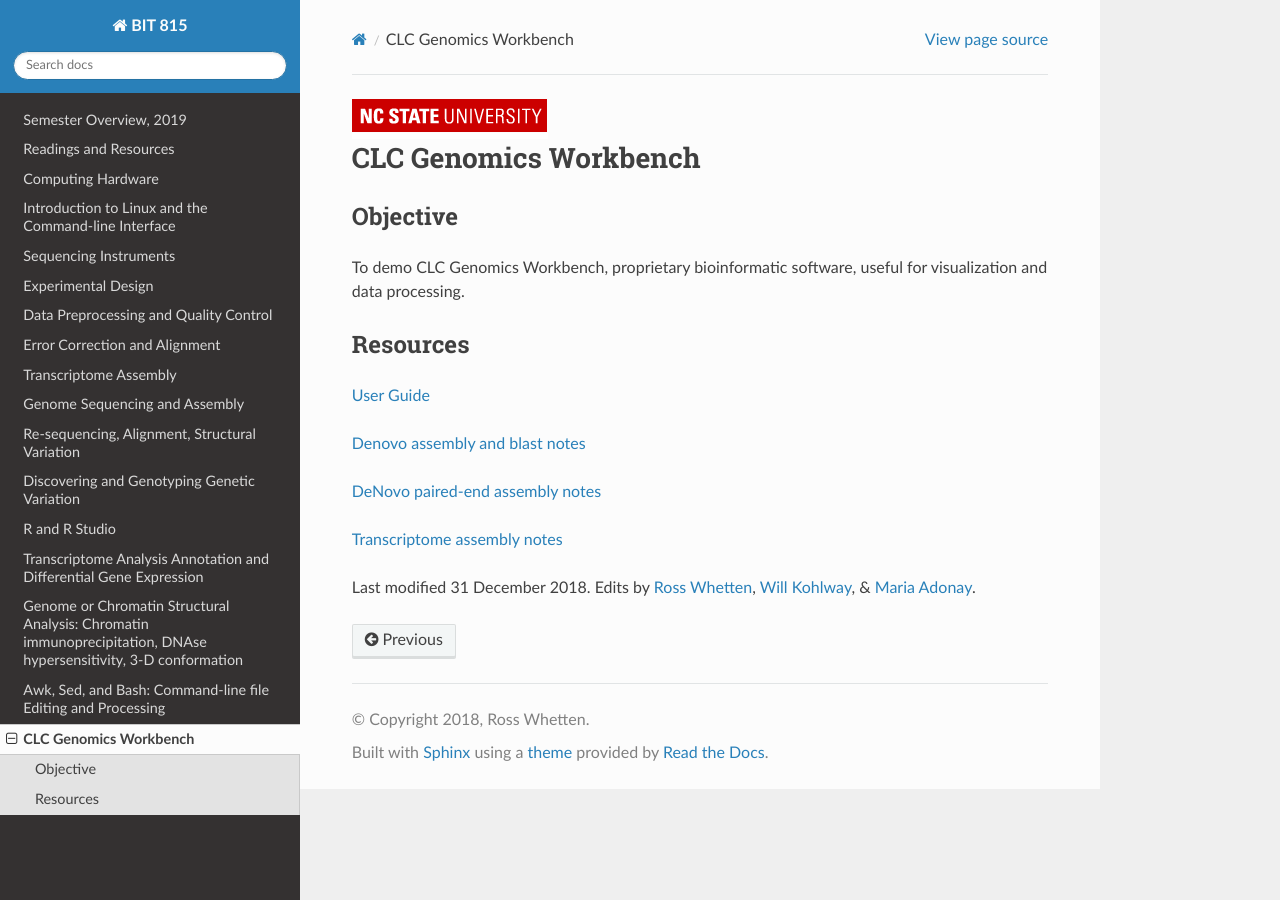
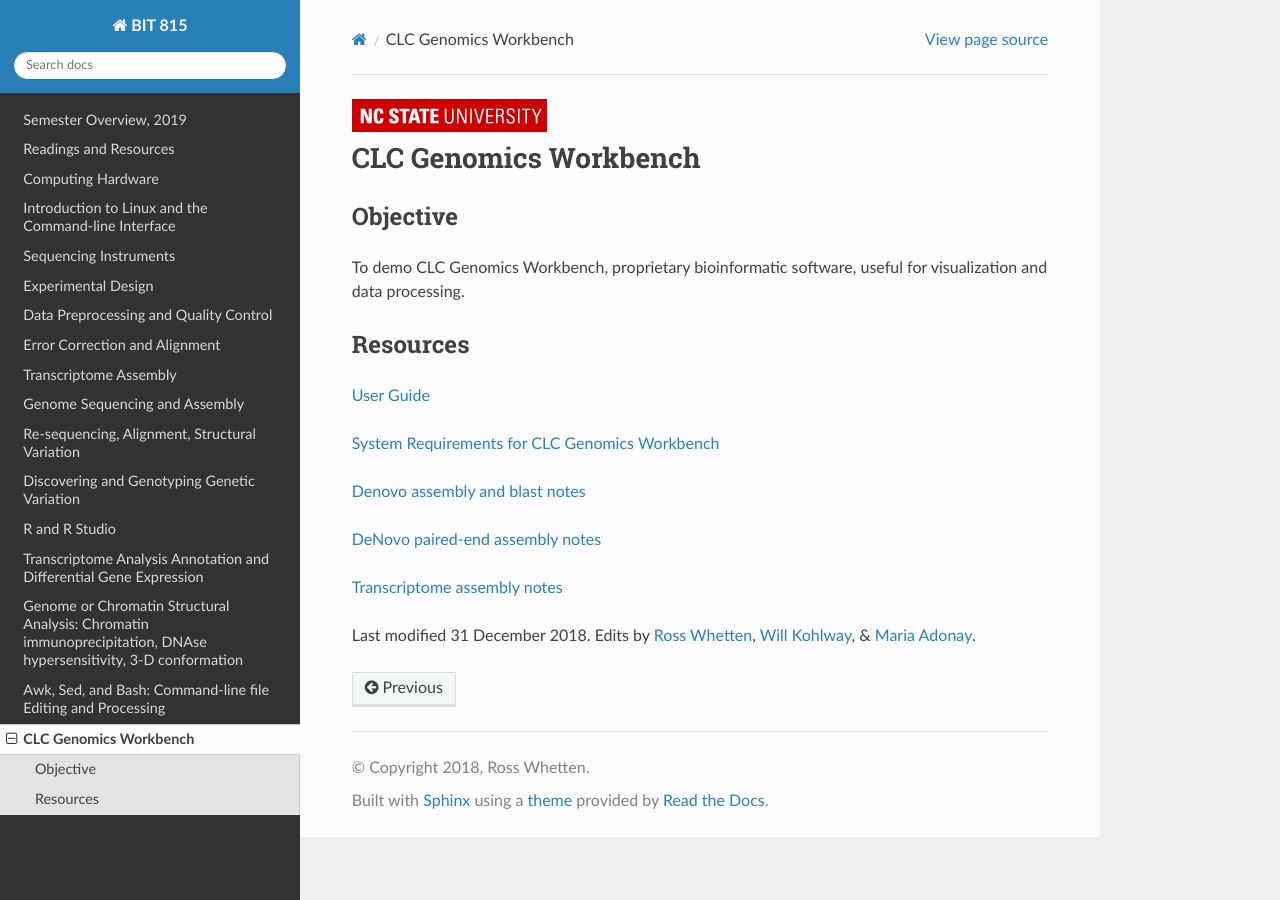
Before and after one commit to rwhetten/DeepSeqAnalysis, a Sphinx documentation site: the page built from docs/source/clc.rst, in a window 1280 px wide. Built offline with Sphinx 7.4.7 and the Read the Docs theme 2.0.0, drawn with Linux system fonts in a browser that asks for light colours.

Commit message:
Update clc.rst

```diff
--- a/docs/source/clc.rst
+++ b/docs/source/clc.rst
@@ -21,6 +21,8 @@
 
 `User Guide <https://drive.google.com/open?id=14JAXRocZ25DHSexLSeUJ7K5p3fqDtQ4r>`_
 
+`System Requirements for CLC Genomics Workbench <https://www.qiagenbioinformatics.com/system-requirements/>`_
+
 `Denovo assembly and blast notes <https://drive.google.com/open?id=1nNiP249InLhfzAWYPF45JI99GFxLgEAO>`_
 
 `DeNovo paired-end assembly notes <https://drive.google.com/open?id=1wzCL2_oWjLw3kNSZ5UvRsAwskRDZtBm->`_
```
